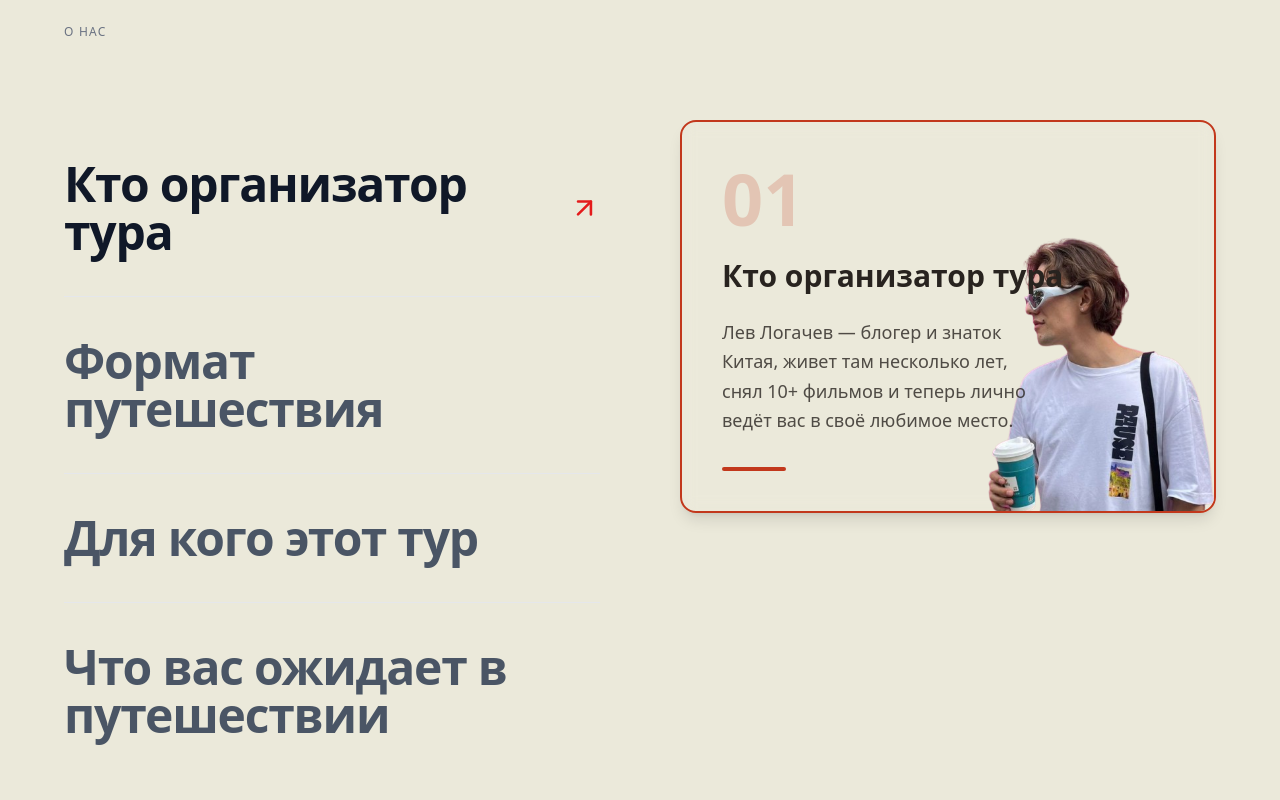
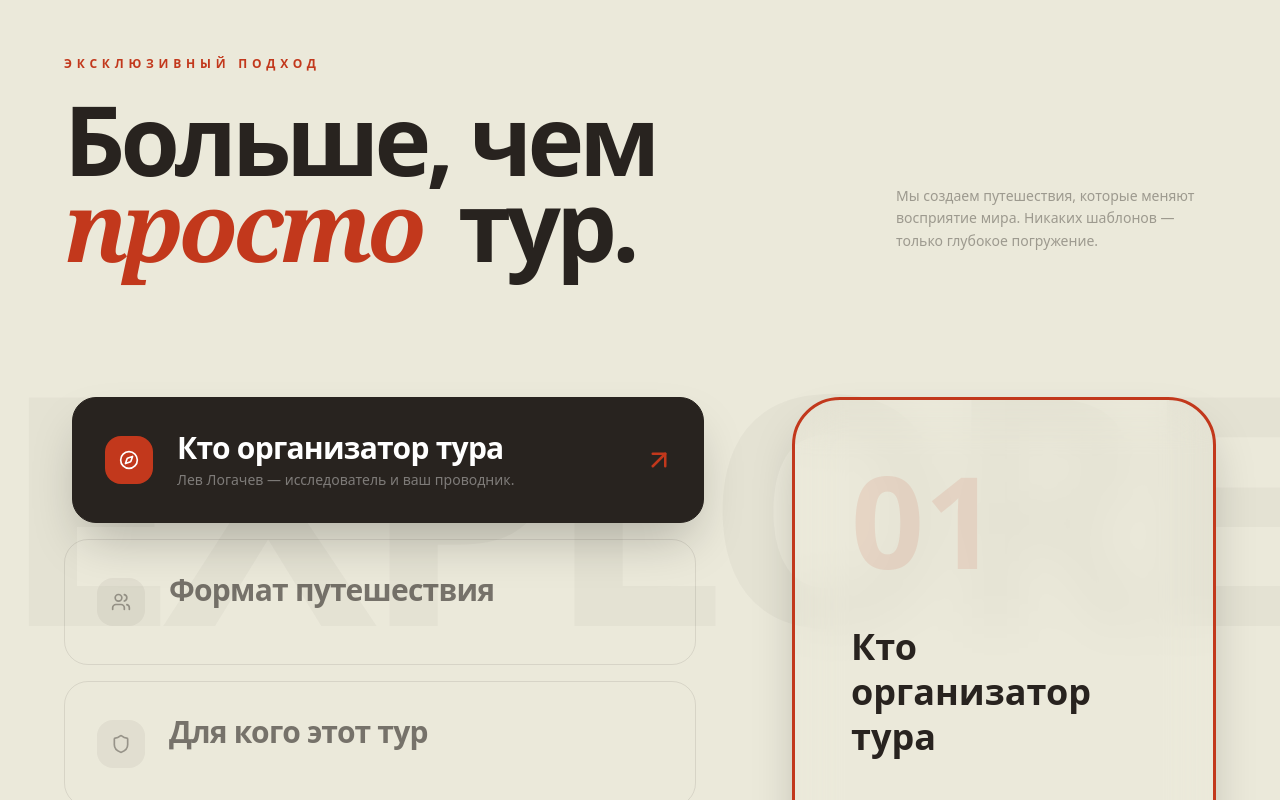
Before and after one commit to payton-ggg/chi-na, a Next.js app: page / in a window 1280 px wide. Shown: the part 1000-1800 px from the top of the page. Built offline with nearby package versions, Linux system fonts and the light colour scheme.

Commit message:
feat: Add new Features section component.

```diff
--- a/app/components/sections/Features.tsx
+++ b/app/components/sections/Features.tsx
@@ -1,7 +1,7 @@
 "use client";
 
 import { useState } from "react";
-import { ArrowUpRight } from "lucide-react";
+import { ArrowUpRight, Compass, Shield, Users, Map } from "lucide-react";
 import Image from "next/image";
 
 export default function Features() {
@@ -10,61 +10,116 @@ export default function Features() {
   const features = [
     {
       title: "Кто организатор тура",
-      description: `Лев Логачев — блогер и знаток Китая, живет там несколько лет, снял 10+ фильмов и теперь лично ведёт вас в своё любимое место.`,
+      short: "Лев Логачев — исследователь и ваш проводник.",
+      description: `Лев Логачев — не просто гид, а исследователь и вдохновитель. Прожив в Китае 10 лет, он изучил его изнутри: от футуристичных небоскребов до затерянных в облаках деревень. Сняв более 10 документальных фильмов, Лев научился видеть красоту в деталях, которые ускользают от обычного туриста. В этом путешествии он станет вашим проводником в настоящий, непарадный Китай.`,
+      icon: <Compass size={20} />,
     },
     {
       title: "Формат путешествия",
-      description: `Авторский тур в мини-группе, построенный без шаблонных маршрутов и жёсткого расписания.
-В программе — редкие локации, продуманный, но гибкий ритм путешествия и внимание к каждому участнику.
-Маршрут адаптируется под группу, настроение и интересы, создавая ощущение личного и комфортного путешествия.`,
+      short: "Живое приключение в мини-группе.",
+      description: `Мы отказались от автобусных экскурсий и беготни за гидом с флажком. Наш формат — это живое приключение в группе до 5 человек. Это позволяет нам быть гибкими: задержаться в уютном чайном домике или изменить маршрут ради закатного вида. Мы передвигаемся на комфортном транспорте, едим там, где вкусно местным, и ведем диалог с культурой без посредников.`,
+      icon: <Users size={20} />,
     },
     {
       title: "Для кого этот тур",
-      description: `Для тех, кто ценит смысл и глубину в путешествиях.
-Кому важны атмосфера, личный подход и спокойный формат без суеты и туристических толп.`,
+      short: "Для эстетов и искателей новых смыслов.",
+      description: `Этот тур создан для тех, кто ищет перезагрузки. Если вы устали от массового туризма и жаждете аутентичного опыта, глубокого погружения в культуру и качественного общения — вы по адресу. Это путешествие для тех, кто готов удивляться инновациям будущего в Шанхае и замирать перед величием древних столбов Чжанцзяцзе.`,
+      icon: <Shield size={20} />,
     },
     {
-      title: "Что вас ожидает в путешествии",
-      description: `Пять дней в Шанхае — городе контрастов, вкуса и живой энергии.
-Не стандартный маршрут, а опыт, выстроенный под вас и ваши интересы.`,
+      title: "Что вас ожидает",
+      short: "Контрасты Шанхая и магия гор Аватара.",
+      description: `Вы увидите Шанхай как город контрастов: от безумных светодиодных джунглей до тихих улочек Французской концессии с ароматом свежей выпечки и кофе. А затем мы перенесемся в мир, вдохновивший Джеймса Кэмерона. Горы Чжанцзяцзе — это место, где облака проплывают ниже ваших ног, а время будто замирает среди гигантских каменных столбов.`,
+      icon: <Map size={20} />,
     },
   ];
 
   return (
-    <section className="py-24 md:py-56 bg-main-bg">
-      <div className="container mx-auto px-6 md:px-12 lg:px-16">
+    <section
+      id="about"
+      className="py-24 md:py-64 bg-main-bg relative overflow-hidden"
+    >
+      {/* Background Decorative Text */}
+      <div className="absolute top-1/2 left-0 -translate-y-1/2 select-none pointer-events-none opacity-[0.03] whitespace-nowrap z-0">
+        <span className="text-[25vw] font-black leading-none tracking-tighter text-dark-section">
+          EXPLORE CHINA
+        </span>
+      </div>
+
+      <div className="container mx-auto px-6 md:px-12 lg:px-16 relative z-10">
         {/* Header */}
-        <div className="mb-16 md:mb-20">
-          <p className="text-xs uppercase tracking-widest text-gray-500 mb-4">
-            О нас
+        <div className="mb-20 md:mb-32 flex flex-col md:flex-row md:items-end justify-between gap-8">
+          <div className="max-w-2xl">
+            <p className="text-xs font-black uppercase tracking-[0.4em] text-accent-cta mb-6">
+              Эксклюзивный подход
             </p>
+            <h2 className="text-5xl md:text-7xl lg:text-8xl font-black text-dark-section leading-[0.9] tracking-tighter">
+              Больше, чем <br />
+              <span className="text-accent-cta italic font-serif pr-4">
+                просто
+              </span>{" "}
+              тур.
+            </h2>
+          </div>
+          <div className="md:max-w-xs pb-4">
+            <p className="text-sm text-dark-section/40 font-medium leading-relaxed">
+              Мы создаем путешествия, которые меняют восприятие мира. Никаких
+              шаблонов — только глубокое погружение.
+            </p>
+          </div>
         </div>
 
         {/* Main Content - Two Columns */}
-        <div className="grid grid-cols-1 lg:grid-cols-2 gap-12 lg:gap-20">
-          {/* Left Column - Titles */}
-          <div className="space-y-0">
+        <div className="grid grid-cols-1 lg:grid-cols-12 gap-12 lg:gap-24 items-start">
+          {/* Left Column - Titles & Short Info */}
+          <div className="lg:col-span-7 space-y-4">
             {features.map((feature, index) => (
               <div
                 key={index}
                 onMouseEnter={() => setActiveFeature(index)}
-                className="group cursor-pointer border-t border-gray-200 first:border-t-0"
+                className={`group cursor-pointer rounded-3xl p-8 transition-all duration-500 border ${
+                  activeFeature === index
+                    ? "bg-dark-section border-dark-section shadow-2xl translate-x-2"
+                    : "bg-transparent border-dark-section/10 hover:border-accent-cta/30"
+                }`}
               >
-                <div className="flex items-center justify-between py-8 md:py-10 transition-all duration-300">
+                <div className="flex items-center justify-between">
+                  <div className="flex items-center gap-6">
+                    <div
+                      className={`w-12 h-12 rounded-2xl flex items-center justify-center transition-colors duration-500 ${
+                        activeFeature === index
+                          ? "bg-accent-cta text-white"
+                          : "bg-dark-section/5 text-dark-section/40 group-hover:text-accent-cta"
+                      }`}
+                    >
+                      {feature.icon}
+                    </div>
+                    <div>
                       <h3
-                    className={`text-2xl md:text-4xl lg:text-5xl font-bold tracking-tight transition-all duration-300 ${
+                        className={`text-xl md:text-3xl font-bold tracking-tight transition-all duration-300 ${
                           activeFeature === index
-                        ? "text-gray-900"
-                        : "text-gray-600 group-hover:text-gray-800"
+                            ? "text-white"
+                            : "text-dark-section/60"
                         }`}
                       >
                         {feature.title}
                       </h3>
+                      <p
+                        className={`text-sm mt-1 transition-all duration-300 ${
+                          activeFeature === index
+                            ? "text-white/40"
+                            : "text-dark-section/20 opacity-0 group-hover:opacity-100"
+                        }`}
+                      >
+                        {feature.short}
+                      </p>
+                    </div>
+                  </div>
                   <ArrowUpRight
-                    className={`w-6 h-6 md:w-8 md:h-8 transition-all duration-300 ${
+                    className={`transition-all duration-500 ${
                       activeFeature === index
-                        ? "text-primary-scarlet-500 opacity-100 translate-x-0 translate-y-0"
-                        : "text-gray-400 opacity-0 group-hover:opacity-100 -translate-x-2 translate-y-2 group-hover:translate-x-0 group-hover:translate-y-0"
+                        ? "text-accent-cta opacity-100 scale-125"
+                        : "text-dark-section/20 opacity-0 group-hover:opacity-100 -translate-x-4 translate-y-4 group-hover:translate-x-0 group-hover:translate-y-0"
                     }`}
                   />
                 </div>
@@ -72,82 +127,82 @@ export default function Features() {
             ))}
           </div>
 
-          {/* Right Column - Description */}
-          <div className="relative lg:sticky lg:top-32 h-fit">
-            <div className="relative">
+          {/* Right Column - Elaborated Description */}
+          <div className="lg:col-span-5 relative h-full min-h-[500px]">
+            <div className="sticky top-40">
               {features.map((feature, index) => (
                 <div
                   key={index}
-                  className={`transition-all duration-500 ${
+                  className={`transition-all duration-700 absolute inset-0 ${
                     activeFeature === index
-                      ? "opacity-100 translate-y-0 relative"
-                      : "opacity-0 translate-y-4 absolute inset-0 pointer-events-none"
+                      ? "opacity-100 translate-y-0 translate-x-0 visible"
+                      : "opacity-0 translate-y-10 translate-x-10 invisible"
                   }`}
                 >
                   <div
-                    className={`backdrop-blur-sm border rounded-2xl p-8 md:p-10 shadow-lg relative overflow-hidden transition-colors duration-500 ${
+                    className={`backdrop-blur-xl border rounded-[3rem] p-10 md:p-14 shadow-2xl relative overflow-hidden h-fit transition-all duration-500 ${
                       index === 0 || index === 2
-                        ? "bg-transparent border-accent-cta border-2"
-                        : "bg-accent-cta border-gray-200"
+                        ? "  border-accent-cta border-[3px]"
+                        : "bg-accent-cta border-transparent"
                     }`}
                   >
+                    {/* Decorative Image */}
                     {index !== 2 && (
+                      <div className="absolute top-0 right-0 w-full h-full pointer-events-none">
                         <Image
                           src={index === 0 ? "/lev.png" : "/torch.png"}
-                        alt={index === 0 ? "Lev" : "Torch"}
-                        width={index === 0 ? 300 : 200}
-                        height={index === 0 ? 300 : 200}
-                        className={`absolute object-contain pointer-events-none transition-all duration-500 ${
+                          alt=""
+                          width={index === 0 ? 400 : 250}
+                          height={index === 0 ? 400 : 250}
+                          className={`absolute object-contain transition-all duration-1000 ${
                             index === 0
-                            ? "bottom-0 right-0 opacity-100 translate-x-4 translate-y-4 scale-110"
-                            : "-top-2 right-5 opacity-20"
+                              ? "bottom-0 right-0 opacity-100 translate-x-8 translate-y-8 scale-110 grayscale hover:grayscale-0"
+                              : "-top-10 -right-10 opacity-10 scale-125 rotate-12"
                           }`}
                         />
+                      </div>
                     )}
 
-                    {/* Number */}
+                    {/* Content */}
+                    <div className="relative z-10">
                       <div
-                      className={`text-6xl md:text-7xl font-bold mb-6 relative z-10 ${
+                        className={`text-7xl md:text-9xl font-black mb-10 opacity-10 leading-none ${
                           index === 0 || index === 2
-                          ? "text-accent-cta/20"
-                          : "text-light-surface"
+                            ? "text-accent-cta"
+                            : "text-white"
                         }`}
                       >
                         0{index + 1}
                       </div>
 
-                    {/* Title */}
                       <h4
-                      className={`text-2xl md:text-3xl font-bold mb-6 relative z-10 ${
+                        className={`text-3xl md:text-4xl font-bold mb-8 leading-tight ${
                           index === 0 || index === 2
                             ? "text-dark-section"
-                          : "text-light-surface"
+                            : "text-white"
                         }`}
                       >
                         {feature.title}
                       </h4>
 
-                    {/* Description */}
                       <p
-                      className={`text-lg leading-relaxed relative z-10 ${
-                        index === 0
-                          ? "text-dark-section/80 max-w-[70%]"
-                          : index === 2
-                          ? "text-dark-section/80"
-                          : "text-light-surface"
+                        className={`text-lg md:text-xl font-light leading-relaxed ${
+                          index === 0 || index === 2
+                            ? "text-dark-section/70 max-w-[85%]"
+                            : "text-white"
                         }`}
                       >
                         {feature.description}
                       </p>
 
-                    {/* Decorative line */}
                       <div
-                      className={`mt-8 w-16 h-1 rounded-full relative z-10 ${
+                        className={`mt-12 w-20 h-1.5 rounded-full ${
                           index === 0 || index === 2
                             ? "bg-accent-cta"
-                          : "bg-light-surface"
+                            : "bg-white/30"
                         }`}
                       />
+                    </div>
                   </div>
                 </div>
               ))}
```
Lines whose indentation alone changed are shown as unchanged.
